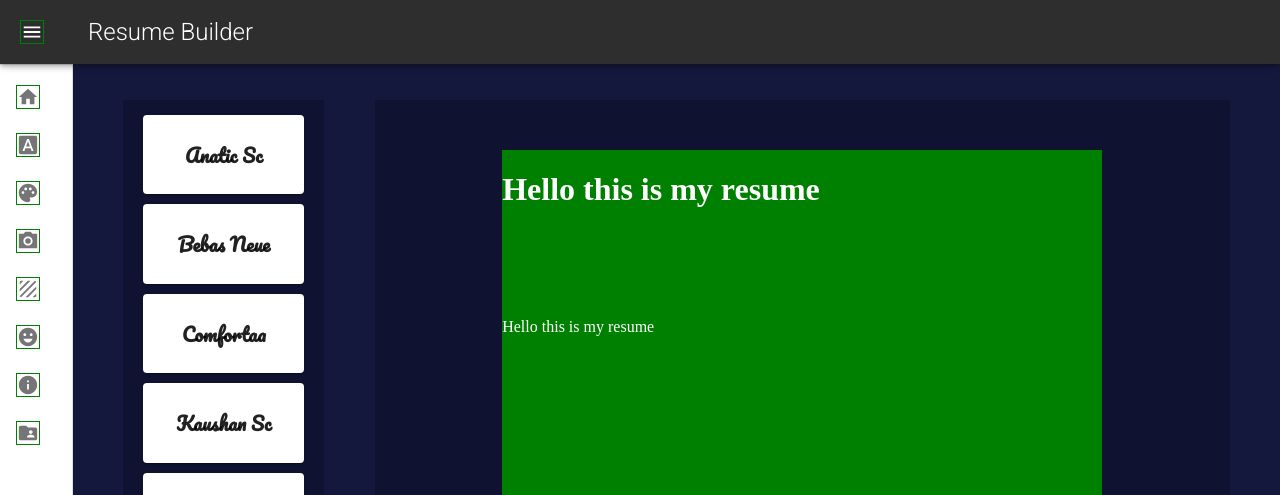
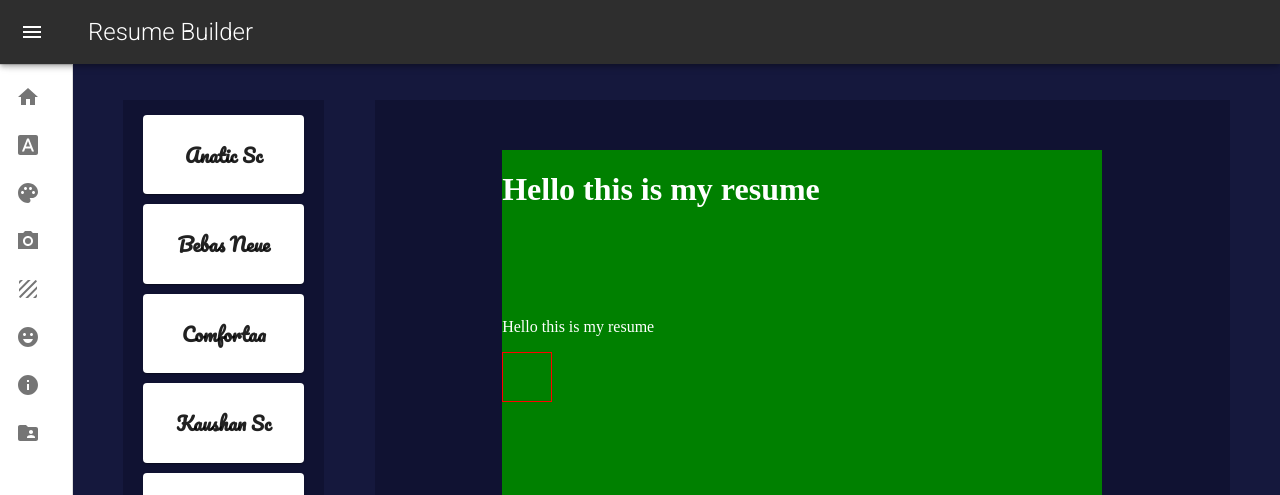
Before and after one commit to Shubhdeeps/resume-builder, a Next.js app: page /main/font in a window 1280 px wide. Shown: the top 495 px of the page. Built offline with nearby package versions, Linux system fonts and the light colour scheme; a web font is replaced by a local one.

Commit message:
fixed icons setup

```diff
--- a/components/main/toolbar/Icons.js
+++ b/components/main/toolbar/Icons.js
@@ -1,11 +1,9 @@
+import Draggable from "react-draggable"
 
 const Icons = () => {
 
 
 return(
-    <>
-
-    </>
 )
 }
 export default Icons
--- a/components/resume/body/Border.js
+++ b/components/resume/body/Border.js
@@ -1,3 +1,4 @@
+import Draggable from "react-draggable"
 import { useUserDataStore } from "../../../store/store"
 
 
@@ -9,16 +10,21 @@ const Border = () => {
     const secondary = useUserDataStore(state => state.secondary)
     const textColor = useUserDataStore(state => state.text)
     const css = useUserDataStore(state => state.css)
+    const iconColor = useUserDataStore(state => state.iconColor)
+    const iconSize = useUserDataStore(state => state.iconSize)
 
 
 
     return(
         <div className="resume-border" id="my-node">
             <div className="head-content">
-            <h1> Hello this is my resume </h1>
+            <h1 className="react-draggable"> Hello this is my resume </h1>
             </div>
             <div className="body-content">
             <p> Hello this is my resume </p>
+            </div>
+            <div id="iconz" >
+
             </div>
             <style jsx>{`
             @import url(${fontUrl});
@@ -42,6 +48,17 @@ const Border = () => {
                 z-index: 2;
 
             }
+            #iconz{
+                border: 1px solid red;
+                cursor: move;
+                width: 50px;
+                height: 50px;
+                color: ${iconColor};
+            }
+            #iconz svg{
+                width: 3em;
+                height: ${iconSize}em;
+            }
             `}</style>
         </div>
     )
--- a/styles/stylesheet.css
+++ b/styles/stylesheet.css
@@ -252,12 +252,24 @@ transition: 0.5s ease;
     margin-top: 25px;
     border-top: 1px solid rgb(41, 41, 41);
     border-bottom:1px solid rgb(41, 41, 41);
+    z-index: 2;
 }
 
-svg{
-    border: 1px solid green;
-    resize: both;
+
+#icon{
+    z-index: 4;
+    cursor: pointer;
 }
-#path{
-    border: 1px solid red;
+.cover{
+    position: absolute;
+    background: black;
+    width: 100%;
+    height: 100%;
+    opacity: 0.1;
 }
+#iconz{
+    position: absolute;
+    width: 300px;
+    display: flex;
+    flex-wrap: wrap;
+}
```
Also changed, not shown: pages/main/icons/index.js.
